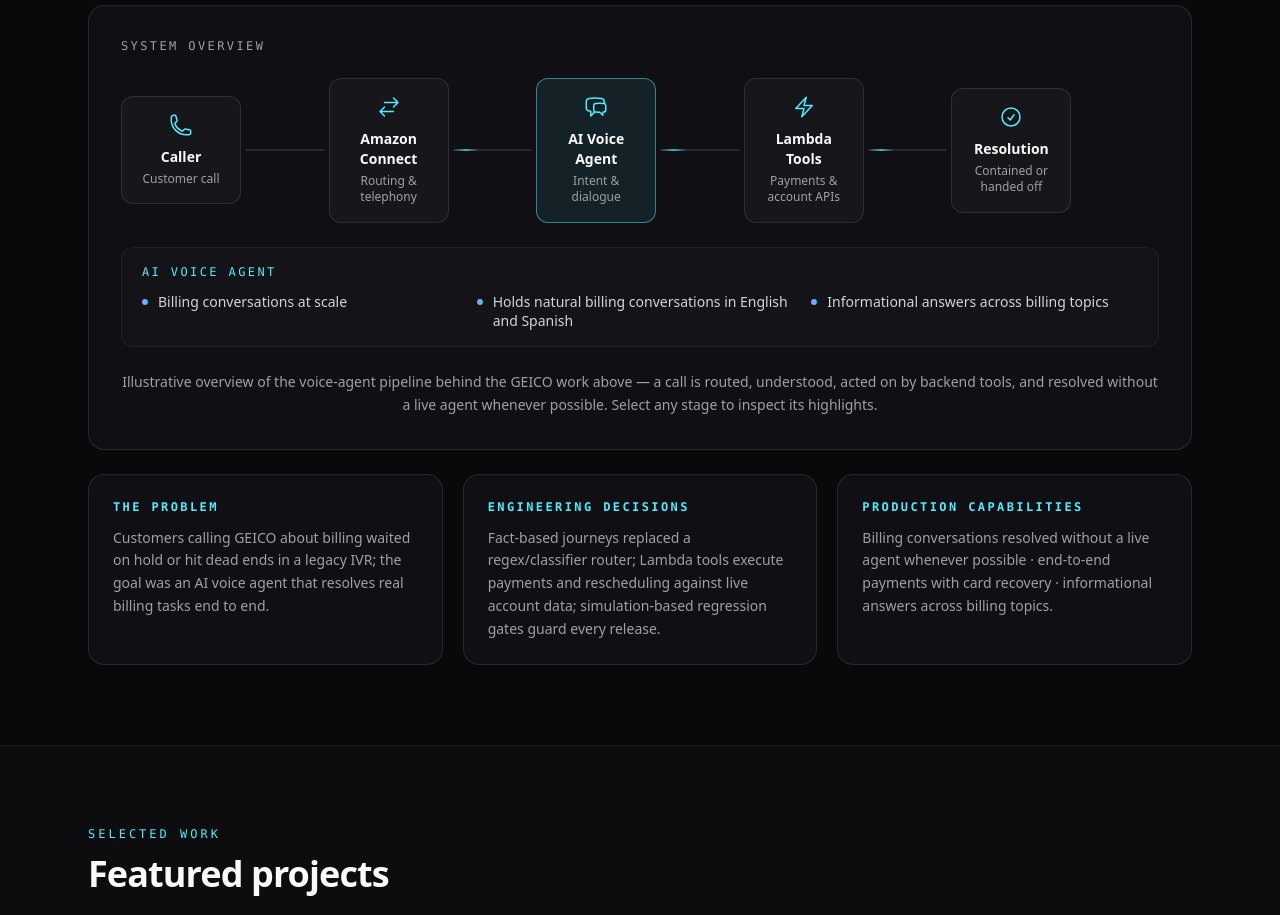
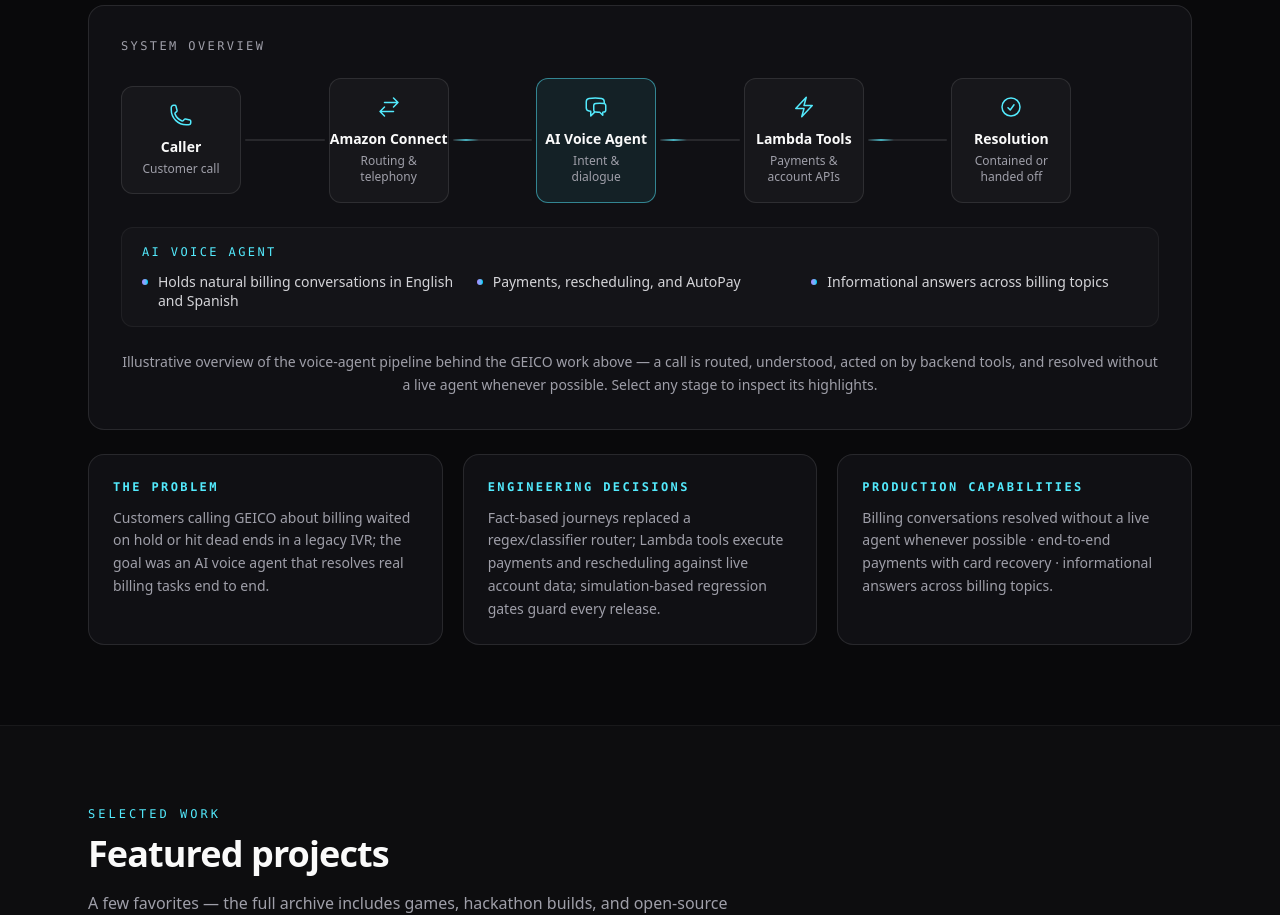
Before and after one commit to Kevin-Kwan/kevin-kwan.github.io, a Next.js app: page / in a window 1280 px wide. Shown: the part 1480-2395 px from the top of the page. Built offline with nearby package versions, Linux system fonts and the light colour scheme.

Commit message:
Iteration 15: update components/PipelineDiagram.tsx

```diff
--- a/components/PipelineDiagram.tsx
+++ b/components/PipelineDiagram.tsx
@@ -54,7 +54,7 @@ const NODES: PipelineNode[] = [
     sub: 'Customer call',
     Icon: PhoneIcon,
     metrics: [
-      'Billing calls at scale',
+      'Billing calls, answered in-agent',
       'English and Spanish',
       'Billing questions, payments, and rescheduling',
     ],
@@ -74,8 +74,8 @@ const NODES: PipelineNode[] = [
     sub: 'Intent & dialogue',
     Icon: ChatBubbleLeftRightIcon,
     metrics: [
-      'Billing conversations at scale',
       'Holds natural billing conversations in English and Spanish',
+      'Payments, rescheduling, and AutoPay',
       'Informational answers across billing topics',
     ],
   },
@@ -86,7 +86,7 @@ const NODES: PipelineNode[] = [
     metrics: [
       'End-to-end payments',
       'Rescheduling completed in-agent',
-      'AES encryption for customer and payment data',
+      'AES-encrypted customer and payment data',
     ],
   },
   {
@@ -215,7 +215,7 @@ function PipelineDiagram() {
                 className="h-6 w-6 text-cyan-300"
                 aria-hidden="true"
               />
-              <p className="mt-2.5 text-sm font-semibold text-zinc-50">
+              <p className="mt-2.5 whitespace-nowrap text-sm font-semibold text-zinc-50">
                 {node.label}
               </p>
               <p className="mt-1 text-xs leading-snug text-zinc-400">
@@ -263,7 +263,7 @@ function PipelineDiagram() {
         <p className="font-mono text-xs uppercase tracking-[0.2em] text-cyan-300">
           {active.label}
         </p>
-        <ul className="mt-3 grid gap-2 sm:grid-cols-3">
+        <ul className="mt-3 grid gap-2 lg:grid-cols-3">
           {active.metrics.map((metric) => (
             <li
               key={metric}
```
